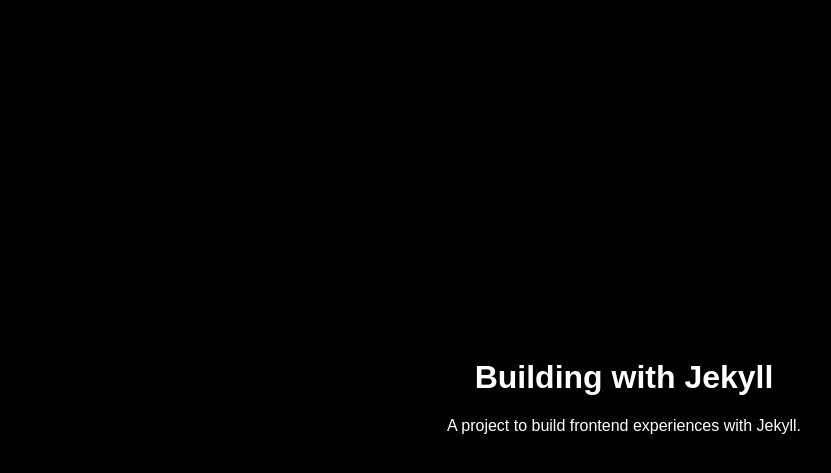
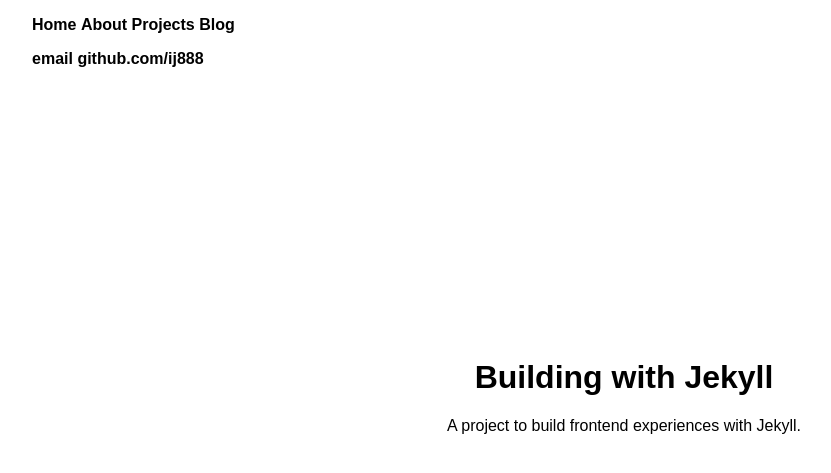
Before and after one commit to Ij888/TinkerWithJekyll, a Jekyll site: the page built from index.html, in a window 1280 px wide. Shown: the top 473 px of the page, without its empty margins (16-847 px from the left). Built offline with Jekyll 4.4.1, drawn with Linux system fonts in a browser that asks for light colours.

Commit message:
stylesheeting

```diff
--- a/css/mystyle.css
+++ b/css/mystyle.css
@@ -13,7 +13,7 @@
 .fr{float: right;}
 
 /** other styles **/
-body{background-color: #000; color: #fff; font-family: "Inconsolata", arial ;}
+body{background-color: ; color: ; font-family: "Inconsolata", arial ;}
 
 div{height: 50%;
 	margin: auto;
```
